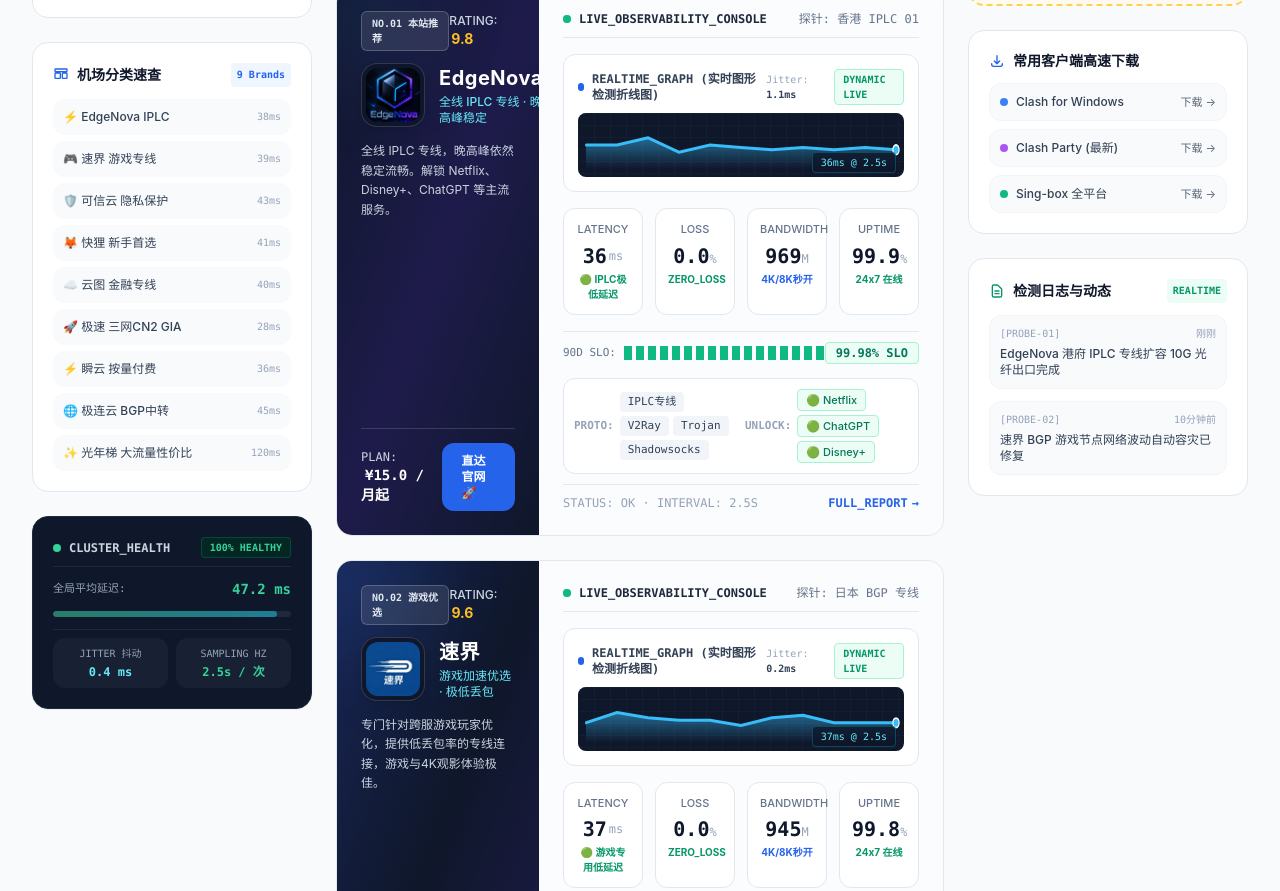
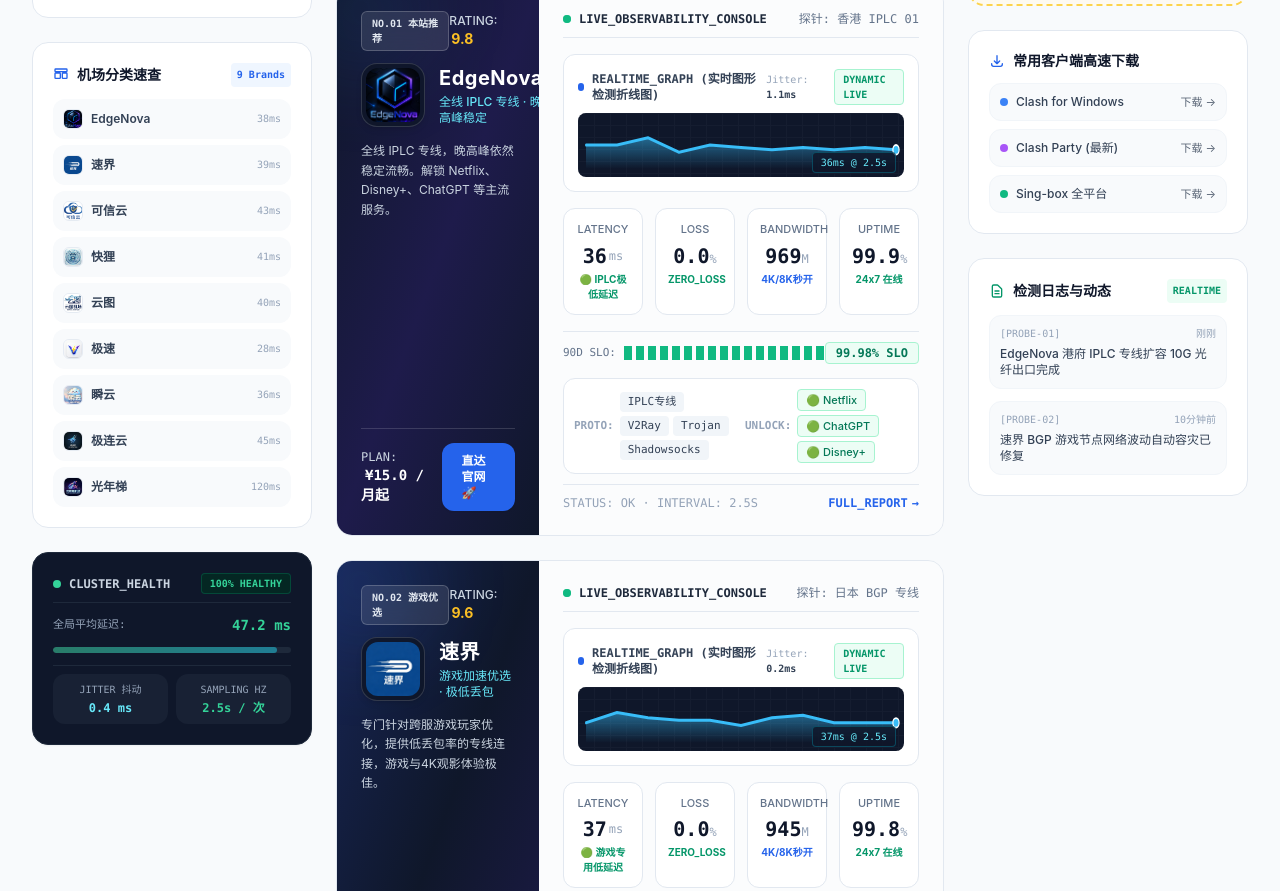
Before and after one commit to RainTT777/jichangjiance1, an Astro site: page / in a window 1280 px wide. Shown: the part 888-1779 px from the top of the page. Built offline with nearby package versions, Linux system fonts and the light colour scheme; Astro itself is replaced by a stand-in of ours.

Commit message:
update_sidebar_quicklookup_and_sticky

```diff
--- a/src/pages/index.astro
+++ b/src/pages/index.astro
@@ -380,8 +380,8 @@
     <!-- 三栏布局: 左侧边栏 (280px) + 中间检测大盘 (自适应拉宽 flex-1) + 右侧边栏 (280px) -->
     <div class="flex flex-col lg:flex-row gap-6 items-start">
 
-      <!-- 左侧边栏 (Left Sidebar - 280px) -->
-      <aside class="w-full lg:w-[260px] xl:w-[280px] shrink-0 space-y-6">
+      <!-- 左侧边栏 (Left Sidebar - 280px, Sticky 跟随滑动) -->
+      <aside class="w-full lg:w-[260px] xl:w-[280px] shrink-0 space-y-6 sticky top-20">
 
         <!-- 1. 站长 / 测评官 Profile -->
         <div class="bg-white rounded-2xl border border-slate-200 p-5 shadow-xs relative overflow-hidden">
@@ -420,39 +420,66 @@
           </h4>
           <div class="space-y-1.5 text-xs">
             <a href="#edgenova" class="flex items-center justify-between p-2.5 bg-slate-50 hover:bg-blue-50 hover:text-blue-600 rounded-xl transition-colors text-slate-700 font-medium group">
-              <span class="flex items-center gap-2">⚡ EdgeNova IPLC</span>
+              <span class="flex items-center gap-2 font-semibold">
+                <img src="./edgenova_logo.png" alt="EdgeNova" class="w-5 h-5 rounded-md object-cover border border-slate-200/80 shrink-0" />
+                EdgeNova
+              </span>
               <span class="text-[10px] text-slate-400 font-mono group-hover:text-blue-600">38ms</span>
             </a>
             <a href="#sujie" class="flex items-center justify-between p-2.5 bg-slate-50 hover:bg-blue-50 hover:text-blue-600 rounded-xl transition-colors text-slate-700 font-medium group">
-              <span class="flex items-center gap-2">🎮 速界 游戏专线</span>
+              <span class="flex items-center gap-2 font-semibold">
+                <img src="./sujie_logo.png" alt="速界" class="w-5 h-5 rounded-md object-cover border border-slate-200/80 shrink-0" />
+                速界
+              </span>
               <span class="text-[10px] text-slate-400 font-mono group-hover:text-blue-600">39ms</span>
             </a>
             <a href="#kexinyun" class="flex items-center justify-between p-2.5 bg-slate-50 hover:bg-blue-50 hover:text-blue-600 rounded-xl transition-colors text-slate-700 font-medium group">
-              <span class="flex items-center gap-2">🛡️ 可信云 隐私保护</span>
+              <span class="flex items-center gap-2 font-semibold">
+                <img src="./kexinyun_logo.png" alt="可信云" class="w-5 h-5 rounded-md object-cover border border-slate-200/80 shrink-0" />
+                可信云
+              </span>
               <span class="text-[10px] text-slate-400 font-mono group-hover:text-blue-600">43ms</span>
             </a>
             <a href="#kuaili" class="flex items-center justify-between p-2.5 bg-slate-50 hover:bg-blue-50 hover:text-blue-600 rounded-xl transition-colors text-slate-700 font-medium group">
-              <span class="flex items-center gap-2">🦊 快狸 新手首选</span>
+              <span class="flex items-center gap-2 font-semibold">
+                <img src="./kuaili_logo.png" alt="快狸" class="w-5 h-5 rounded-md object-cover border border-slate-200/80 shrink-0" />
+                快狸
+              </span>
               <span class="text-[10px] text-slate-400 font-mono group-hover:text-blue-600">41ms</span>
             </a>
             <a href="#yuntu" class="flex items-center justify-between p-2.5 bg-slate-50 hover:bg-blue-50 hover:text-blue-600 rounded-xl transition-colors text-slate-700 font-medium group">
-              <span class="flex items-center gap-2">☁️ 云图 金融专线</span>
+              <span class="flex items-center gap-2 font-semibold">
+                <img src="./yuntu_logo.png" alt="云图" class="w-5 h-5 rounded-md object-cover border border-slate-200/80 shrink-0" />
+                云图
+              </span>
               <span class="text-[10px] text-slate-400 font-mono group-hover:text-blue-600">40ms</span>
             </a>
             <a href="#jisuyun" class="flex items-center justify-between p-2.5 bg-slate-50 hover:bg-blue-50 hover:text-blue-600 rounded-xl transition-colors text-slate-700 font-medium group">
-              <span class="flex items-center gap-2">🚀 极速 三网CN2 GIA</span>
+              <span class="flex items-center gap-2 font-semibold">
+                <img src="./jisuyun_logo.png" alt="极速" class="w-5 h-5 rounded-md object-cover border border-slate-200/80 shrink-0" />
+                极速
+              </span>
               <span class="text-[10px] text-slate-400 font-mono group-hover:text-blue-600">28ms</span>
             </a>
             <a href="#shunyun" class="flex items-center justify-between p-2.5 bg-slate-50 hover:bg-blue-50 hover:text-blue-600 rounded-xl transition-colors text-slate-700 font-medium group">
-              <span class="flex items-center gap-2">⚡ 瞬云 按量付费</span>
+              <span class="flex items-center gap-2 font-semibold">
+                <img src="./shunyun_logo.png" alt="瞬云" class="w-5 h-5 rounded-md object-cover border border-slate-200/80 shrink-0" />
+                瞬云
+              </span>
               <span class="text-[10px] text-slate-400 font-mono group-hover:text-blue-600">36ms</span>
             </a>
             <a href="#jilianyun" class="flex items-center justify-between p-2.5 bg-slate-50 hover:bg-blue-50 hover:text-blue-600 rounded-xl transition-colors text-slate-700 font-medium group">
-              <span class="flex items-center gap-2">🌐 极连云 BGP中转</span>
+              <span class="flex items-center gap-2 font-semibold">
+                <img src="./jilianyun_logo.png" alt="极连云" class="w-5 h-5 rounded-md object-cover border border-slate-200/80 shrink-0" />
+                极连云
+              </span>
               <span class="text-[10px] text-slate-400 font-mono group-hover:text-blue-600">45ms</span>
             </a>
             <a href="#guangnianti" class="flex items-center justify-between p-2.5 bg-slate-50 hover:bg-blue-50 hover:text-blue-600 rounded-xl transition-colors text-slate-700 font-medium group">
-              <span class="flex items-center gap-2">✨ 光年梯 大流量性价比</span>
+              <span class="flex items-center gap-2 font-semibold">
+                <img src="./guangnianti_logo.png" alt="光年梯" class="w-5 h-5 rounded-md object-cover border border-slate-200/80 shrink-0" />
+                光年梯
+              </span>
               <span class="text-[10px] text-slate-400 font-mono group-hover:text-blue-600">120ms</span>
             </a>
           </div>
@@ -699,8 +726,8 @@
 
       </section>
 
-      <!-- 右侧边栏 (Right Sidebar - 280px) -->
-      <aside class="w-full lg:w-[260px] xl:w-[280px] shrink-0 space-y-6">
+      <!-- 右侧边栏 (Right Sidebar - 280px, Sticky 跟随滑动) -->
+      <aside class="w-full lg:w-[260px] xl:w-[280px] shrink-0 space-y-6 sticky top-20">
 
         <!-- 1. 侧栏广告展示位 AD -->
         <div class="bg-gradient-to-br from-amber-50 to-orange-50/50 border-2 border-dashed border-amber-300 rounded-2xl p-5 relative overflow-hidden">
```
Also changed, not shown: preview-index.html (+40 -13 lines).
